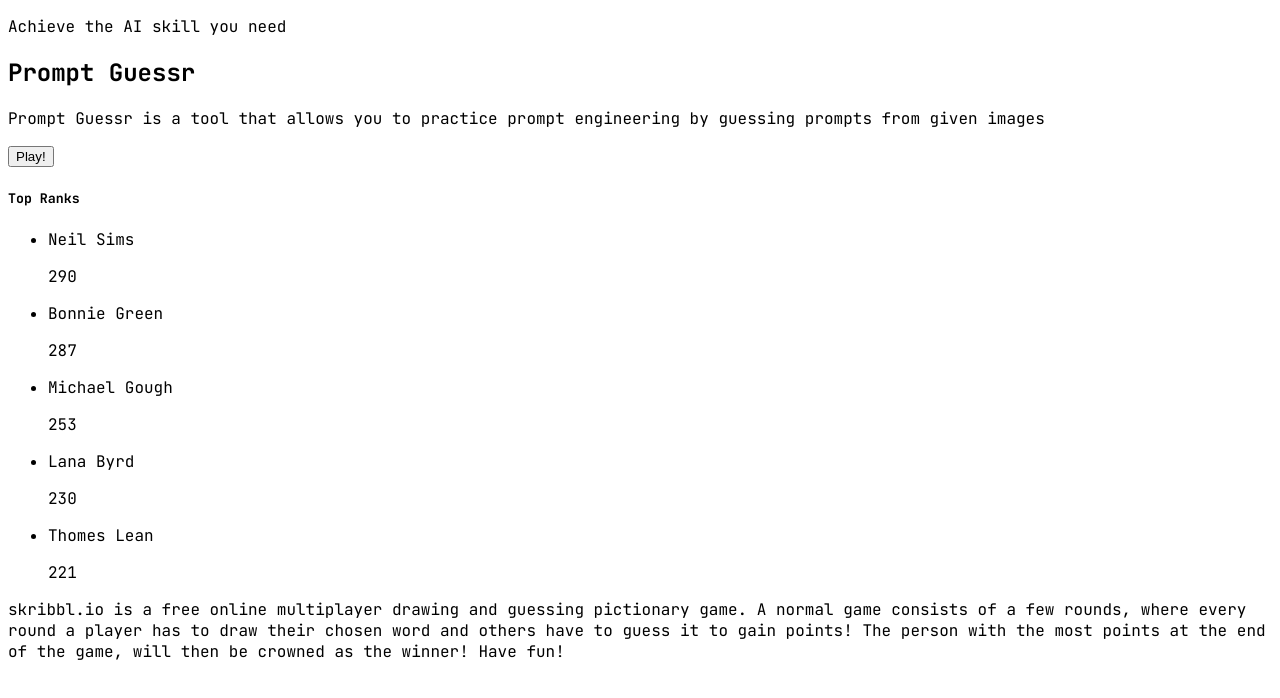
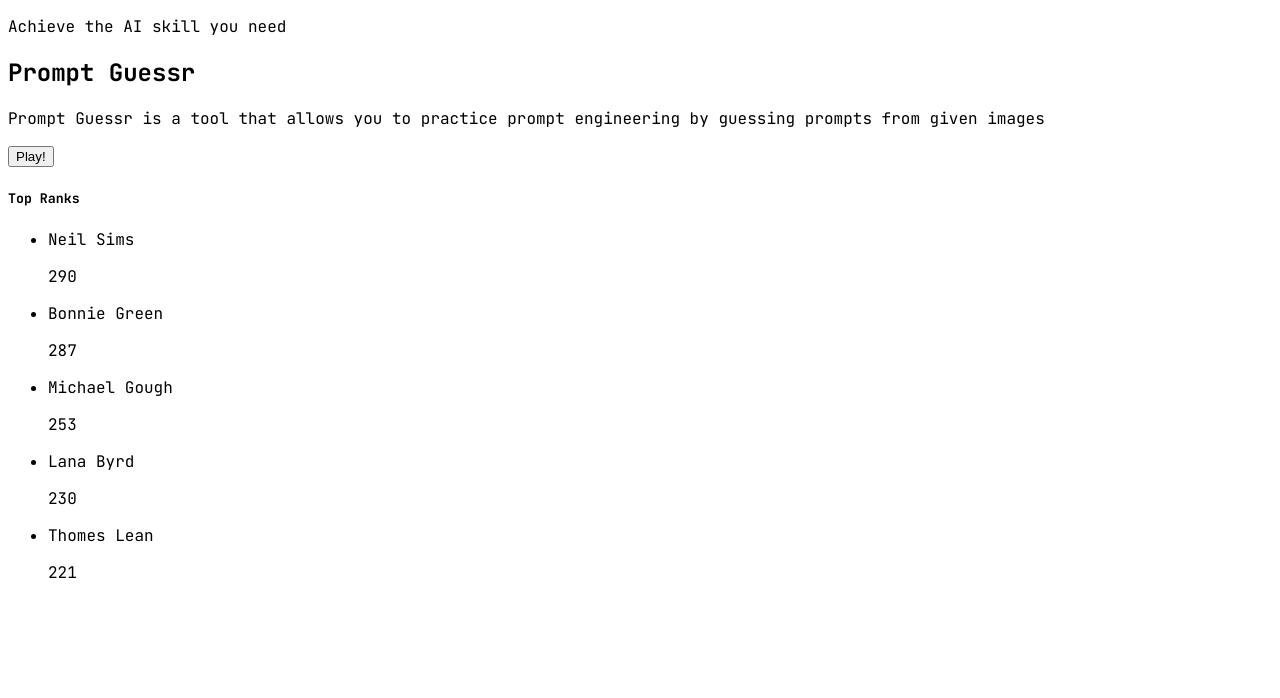
Before and after one commit to tanpatil/promptguessr, a Next.js app: page / in a window 1280 px wide. Shown: the top 698 px of the page. Built offline with nearby package versions, Linux system fonts and the light colour scheme.

Commit message:
grammar1

```diff
--- a/app/page.tsx
+++ b/app/page.tsx
@@ -55,11 +55,6 @@ export default function Home() {
         </div>
         <Rankings />
 
-        skribbl.io is a free online multiplayer drawing and guessing pictionary
-        game. A normal game consists of a few rounds, where every round a player
-        has to draw their chosen word and others have to guess it to gain
-        points! The person with the most points at the end of the game, will
-        then be crowned as the winner! Have fun!
       </div>
     </div>
   );
```
